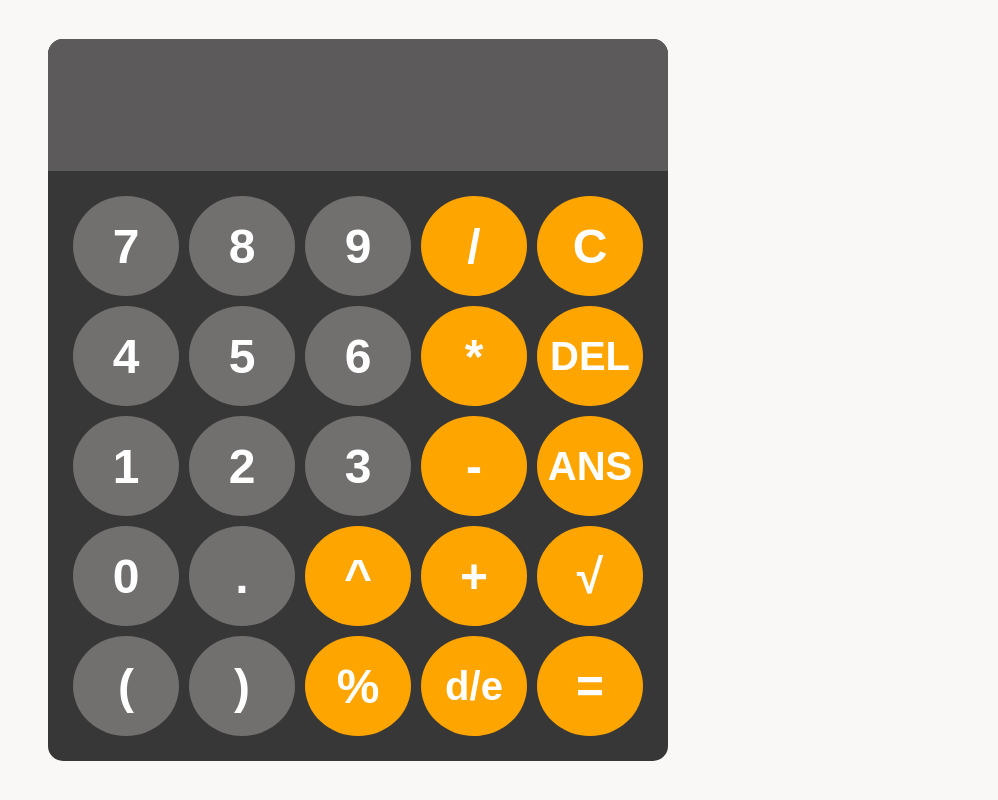
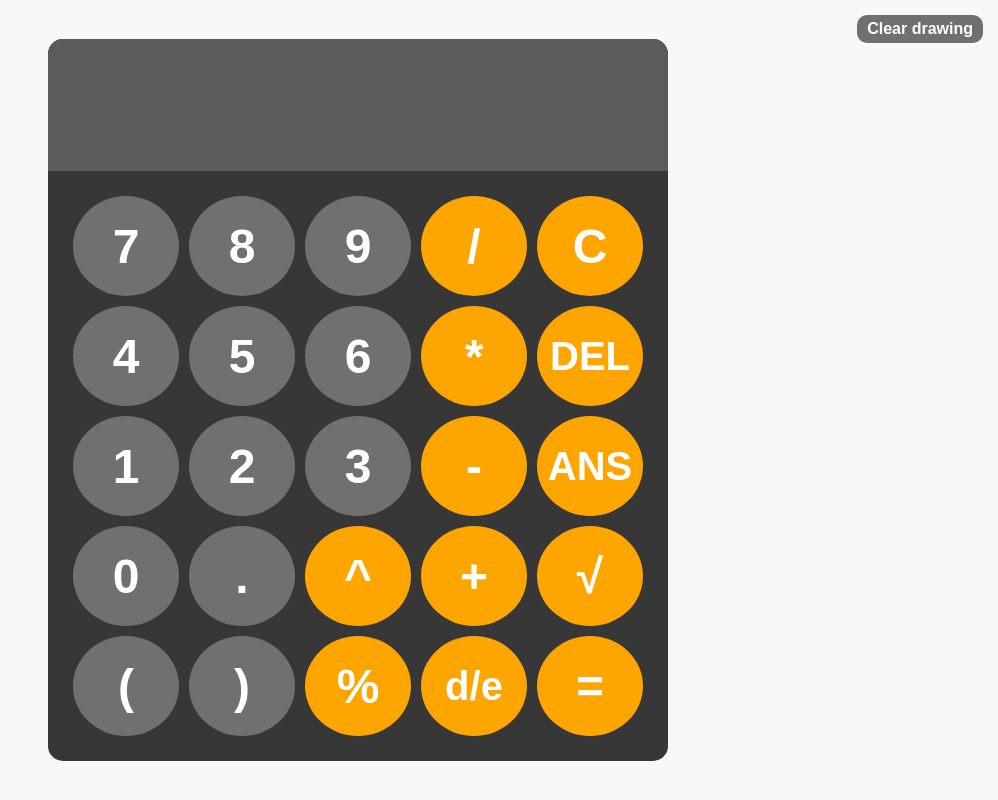
Before and after one commit to mianyay/Calculator, a plain HTML site: page index.html in a window 1280 px wide. Shown: the whole page, without its empty margins (282-1280 px from the left). Drawn offline with Linux system fonts and the light colour scheme; a web font is replaced by a local one.

Commit message:
working out/drawing in the background function

```diff
--- a/index.html
+++ b/index.html
@@ -10,6 +10,8 @@
     <link href="https://fonts.googleapis.com/css2?family=Geist+Pixel&family=Pixelify+Sans:wght@400..700&display=swap" rel="stylesheet">
 </head>
 <body>
+    <canvas id="board"></canvas>
+    <button id="clear_board" onclick="clear_Board()">Clear drawing</button>
 
     <div id="calculator">
         <input id="display" readonly>
--- a/script.js
+++ b/script.js
@@ -1,4 +1,7 @@
 const display = document.getElementById("display")
+const board = document.getElementById("board")
+const pen = board.getContext("2d");
+let drawing = false;
 let latestAnswer = "";
 
 function appendToDisplay(input) {
@@ -84,7 +87,7 @@ function decimaltofraction(decimal, maxDenominator = 1000) {
 }
 
 function evaluate(expression) {
-    // 200 + 10% = 220, 200 - 10% = 180, 200 * 10% = 20, 200*5+10% = 1100
+    // for percentage: 200 + 10% = 220, 200 - 10% = 180, 200 * 10% = 20, 200*5+10% = 1100
 
     const number = "(\\d+\\.?\\d*)";
 
@@ -115,5 +118,37 @@ document.addEventListener("keydown", function(event) {
         answer();
     } else if (event.key === "f") {
         fraction();
+    } else if (event.key === "r") {
+        appendToDisplay("√")
     }
 });
+
+function resize_board() {
+    board.width = window.innerWidth;
+    board.height = window.innerHeight;
+    pen.lineWidth = 3;
+    pen.line = "round";
+    pen.stroke_style = "rgb(60, 60, 60)";
+}
+resize_board();
+window.addEventListener("resize", resize_board)
+
+board.addEventListener("pointerdown", function(event) {
+    drawing = true;
+    pen.beginPath()
+    pen.moveTo(event.clientX, event.clientY);
+});
+
+board.addEventListener("pointermove", function(event) {
+    if (!drawing) return;
+    pen.lineTo(event.clientX, event.clientY);
+    pen.stroke();
+});
+
+window.addEventListener("pointerup", function() {
+    drawing = false;
+});
+
+function clear_Board() {
+    pen.clearRect(0, 0, board.width, board.height)
+}
--- a/style.css
+++ b/style.css
@@ -10,6 +10,8 @@ body {
 }
 
 #calculator {
+    position: relative;
+    z-index: 1;
     background-color: rgb(56, 55, 55);
     border-radius: 15px;
     max-width: 620px;
@@ -68,3 +70,23 @@ button:active {
 .word {
     font-size: 40px;
 }
+
+#board {
+    position: fixed;
+    top: 0;
+    left: 0;
+    z-index: 0;
+    touch-action: none;
+}
+
+#clear_board {
+    position: fixed;
+    top: 15px;
+    right: 15px;
+    z-index: 2;
+    width: auto;
+    height: auto;
+    padding: 5px 10px;
+    border-radius: 10px;
+    font-size: 1rem;
+}
```
